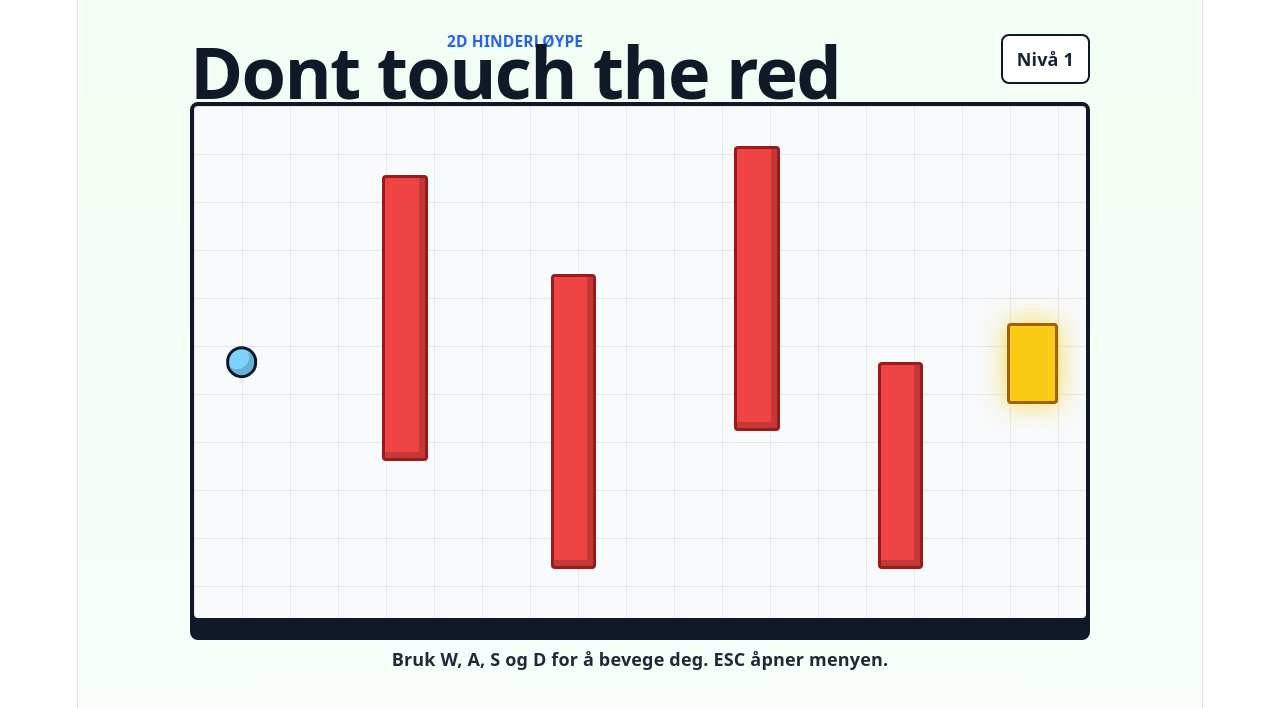
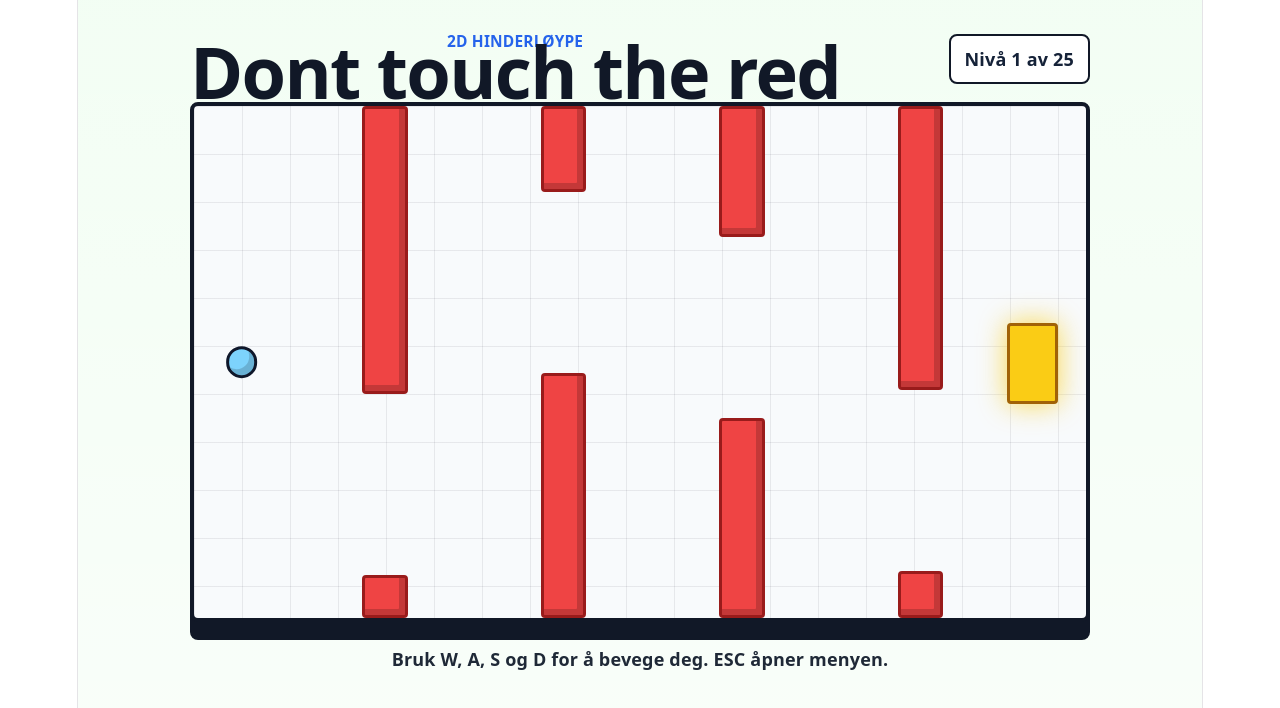
Before and after one commit to stegenish/dontTouch, a React (Vite) app: page / in a window 1280 px wide. Shown: the top 708 px of the page. Built offline with nearby package versions, Linux system fonts and the light colour scheme.

Commit message:
Add 25 obstacle course levels
Prompt: kan du lage flere nivåer, det skal være 25 nivåer

```diff
--- a/src/App.tsx
+++ b/src/App.tsx
@@ -1,4 +1,5 @@
 import { useCallback, useEffect, useMemo, useState } from 'react'
+import { board, levels, type Rect } from './levels'
 import './App.css'
 
 type Point = {
@@ -6,62 +7,13 @@ type Point = {
   y: number
 }
 
-type Rect = Point & {
-  width: number
-  height: number
-}
-
-type Level = {
-  name: string
-  obstacles: Rect[]
-}
-
 type GameStatus = 'playing' | 'crashed' | 'won'
 type MenuView = 'main' | 'colors'
-
-const board = {
-  width: 900,
-  height: 520,
-}
 
 const playerRadius = 16
 const moveStep = 18
 const startPosition: Point = { x: 48, y: 260 }
 const goal: Rect = { x: 820, y: 220, width: 52, height: 82 }
-
-const levels: Level[] = [
-  {
-    name: 'Nivå 1',
-    obstacles: [
-      { x: 190, y: 70, width: 46, height: 290 },
-      { x: 360, y: 170, width: 46, height: 300 },
-      { x: 545, y: 40, width: 46, height: 290 },
-      { x: 690, y: 260, width: 46, height: 210 },
-    ],
-  },
-  {
-    name: 'Nivå 2',
-    obstacles: [
-      { x: 155, y: 50, width: 42, height: 260 },
-      { x: 270, y: 215, width: 42, height: 255 },
-      { x: 405, y: 45, width: 42, height: 255 },
-      { x: 540, y: 230, width: 42, height: 245 },
-      { x: 670, y: 85, width: 42, height: 270 },
-    ],
-  },
-  {
-    name: 'Nivå 3',
-    obstacles: [
-      { x: 140, y: 90, width: 38, height: 320 },
-      { x: 260, y: 0, width: 38, height: 215 },
-      { x: 260, y: 305, width: 38, height: 215 },
-      { x: 405, y: 120, width: 38, height: 280 },
-      { x: 545, y: 0, width: 38, height: 230 },
-      { x: 545, y: 310, width: 38, height: 210 },
-      { x: 690, y: 90, width: 38, height: 330 },
-    ],
-  },
-]
 
 const colorChoices = [
   { name: 'Rød', value: '#ef4444' },
@@ -102,6 +54,7 @@ function App() {
   const [playerColor, setPlayerColor] = useState(defaultPlayerColor)
 
   const level = levels[levelIndex]
+  const levelLabel = `${level.name} av ${levels.length}`
 
   const playerStyle = useMemo(
     () => ({
@@ -183,7 +136,7 @@ function App() {
           <p className="eyebrow">2D hinderløype</p>
           <h1 id="game-title">Dont touch the red</h1>
         </div>
-        <div className="level-badge">{level.name}</div>
+        <div className="level-badge">{levelLabel}</div>
       </section>
 
       <section
--- /dev/null
+++ b/src/levels.ts
@@ -0,0 +1,67 @@
+export type Rect = {
+  x: number
+  y: number
+  width: number
+  height: number
+}
+
+export type Level = {
+  name: string
+  obstacles: Rect[]
+}
+
+export const board = {
+  width: 900,
+  height: 520,
+}
+
+function clamp(value: number, min: number, max: number) {
+  return Math.min(Math.max(value, min), max)
+}
+
+function makeLevel(levelNumber: number): Level {
+  const obstacleCount = Math.min(4 + Math.floor((levelNumber - 1) / 4), 9)
+  const obstacleWidth = Math.max(46 - Math.floor(levelNumber / 4), 28)
+  const gapHeight = Math.max(188 - levelNumber * 4, 94)
+  const firstX = 170
+  const lastX = 710
+  const spacing = (lastX - firstX) / Math.max(obstacleCount - 1, 1)
+
+  const obstacles = Array.from({ length: obstacleCount }).flatMap((_, index) => {
+    const wave = Math.sin(levelNumber * 1.7 + index * 2.15)
+    const gapCenter = clamp(260 + wave * 125, 110, 410)
+    const gapTop = clamp(gapCenter - gapHeight / 2, 28, board.height - gapHeight - 28)
+    const gapBottom = gapTop + gapHeight
+    const x = Math.round(firstX + spacing * index)
+    const redBlocks: Rect[] = []
+
+    if (gapTop > 0) {
+      redBlocks.push({
+        x,
+        y: 0,
+        width: obstacleWidth,
+        height: Math.round(gapTop),
+      })
+    }
+
+    if (gapBottom < board.height) {
+      redBlocks.push({
+        x,
+        y: Math.round(gapBottom),
+        width: obstacleWidth,
+        height: board.height - Math.round(gapBottom),
+      })
+    }
+
+    return redBlocks
+  })
+
+  return {
+    name: `Nivå ${levelNumber}`,
+    obstacles,
+  }
+}
+
+export const levels: Level[] = Array.from({ length: 25 }, (_, index) =>
+  makeLevel(index + 1),
+)
```
Also changed, not shown: 2 other files (tests, documents, lock files or other folders).
